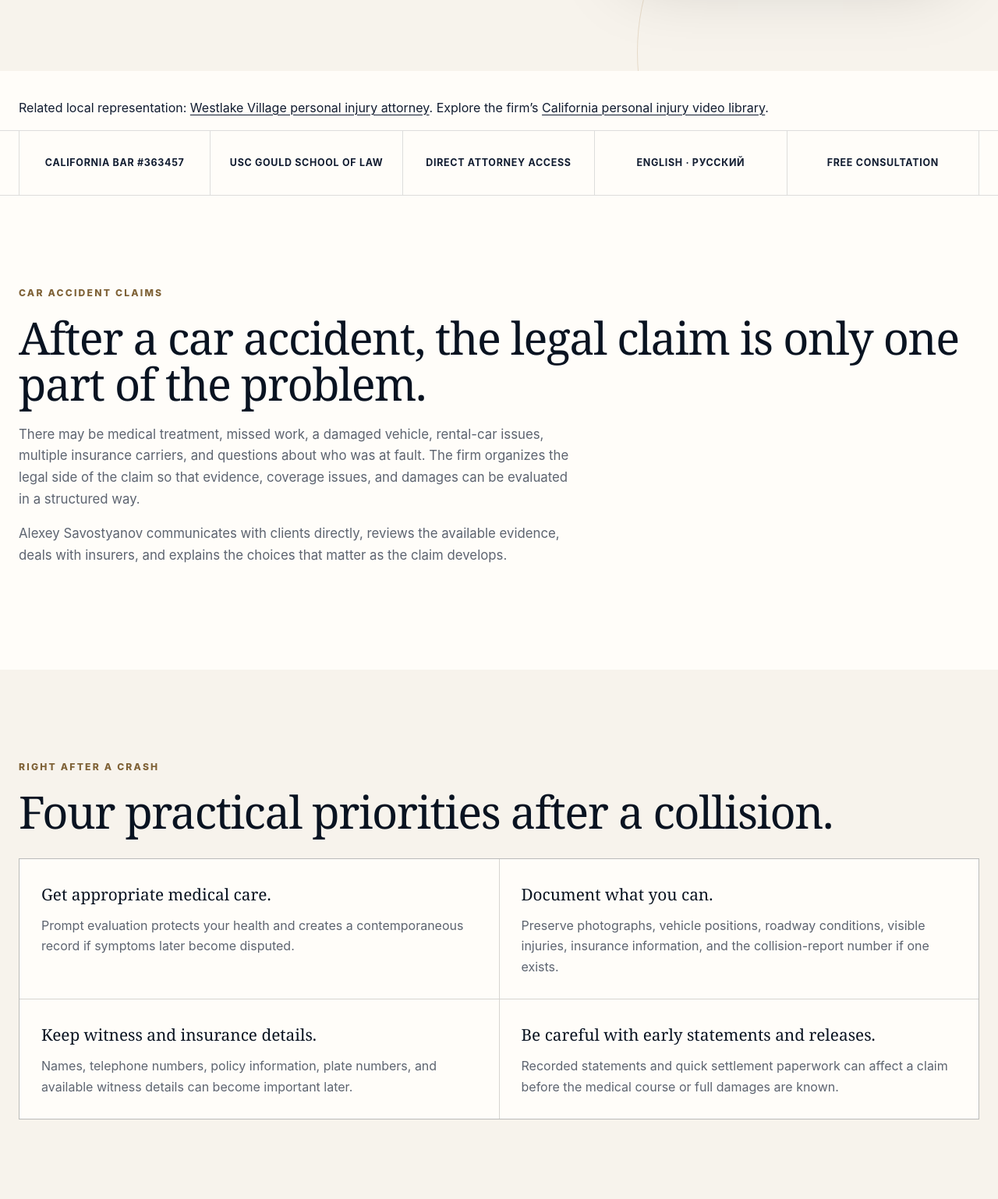
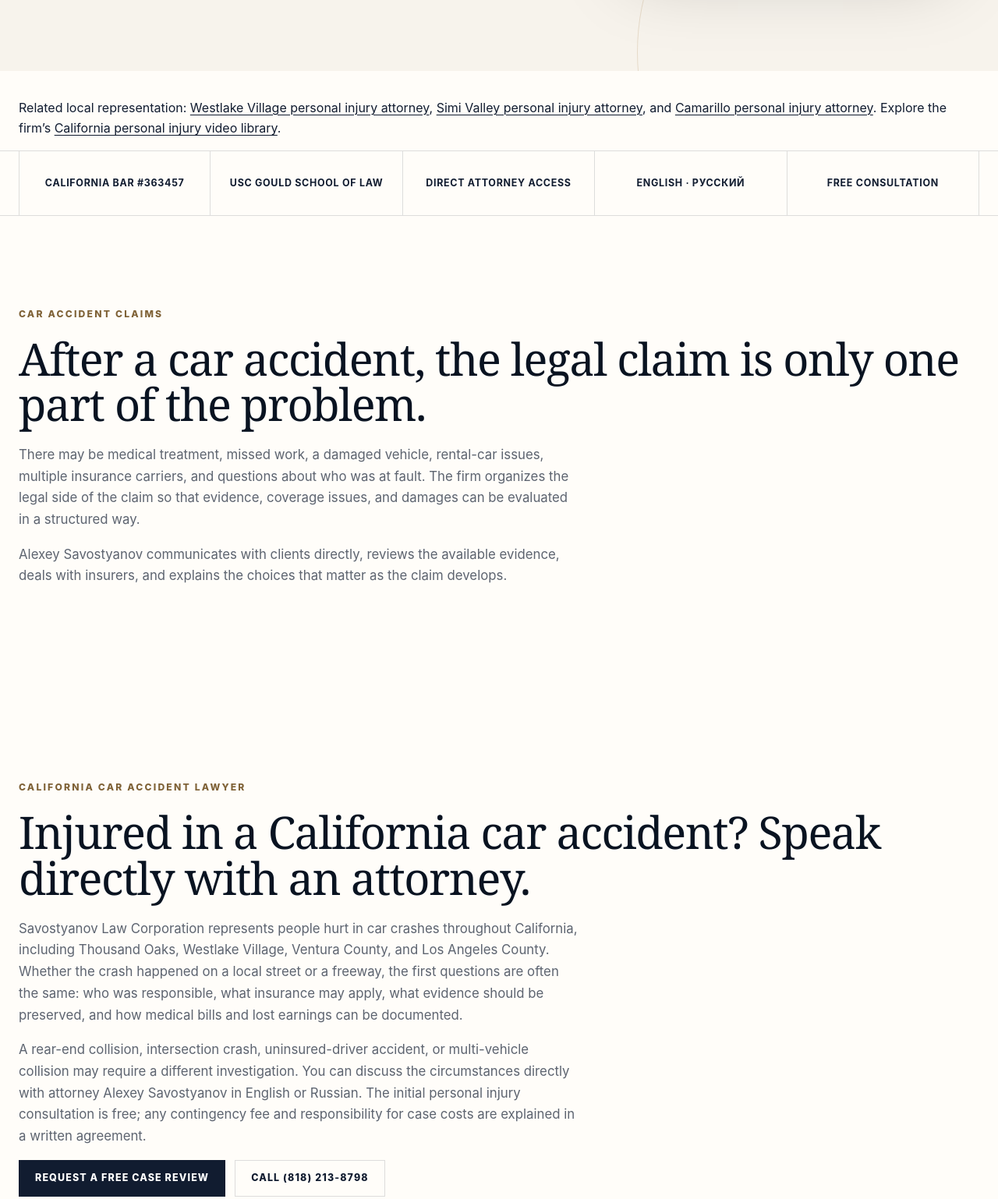
Before and after one commit to savostyanovlaw/thousandoaksinjury-automation, a plain HTML site: page website/car-accident-lawyer/index.html in a window 1280 px wide. Shown: the part 940-2478 px from the top of the page at 78% size. Drawn offline with Linux system fonts and the light colour scheme.

Commit message:
SEO: improve California car accident intent and conversion section (#164)
* seo: strengthen statewide car accident intent and attorney contact section

* Improve internal links to existing Ventura County PI pages

```diff
--- a/website/car-accident-lawyer/index.html
+++ b/website/car-accident-lawyer/index.html
@@ -49,8 +49,9 @@
 <main id="main">
 <div class="wrap breadcrumb"><a href="/">Home</a> &rsaquo; <span aria-current="page">Thousand Oaks Car Accident Lawyer</span></div>
 <section class="hero"><div class="wrap hero-grid"><div class="hero-copy reveal"><p class="hero-eyebrow">CALIFORNIA CAR ACCIDENT REPRESENTATION</p><h1>Thousand Oaks Car Accident Lawyer</h1><p class="lede">A serious collision can create medical, financial, and insurance problems all at once. As a Thousand Oaks car accident attorney, Alexey Savostyanov handles California car accident claims directly with clients from a Westlake Village office near Thousand Oaks.</p><p>For people searching for a <strong>car accident lawyer in Thousand Oaks</strong>, this is the firm’s primary resource for motor-vehicle injury claims. It explains the insurance, liability, evidence, damages, and deadline issues that commonly arise after a California crash.</p><div class="btn-row"><a class="btn btn-primary" href="#contact">Free Case Review</a><a class="btn btn-secondary" href="tel:+18182138798">Call (818) 213-8798</a></div><div class="hero-contact"><a href="mailto:attorney@savostyanovlaw.com">attorney@savostyanovlaw.com</a><span>English · Русский</span></div><p class="fine-print">Free and confidential consultation. No obligation to hire the firm.</p></div><figure class="hero-portrait reveal"><img src="/images/alexey-savostyanov.jpg" width="900" height="1100" alt="Attorney Alexey Savostyanov" fetchpriority="high"></figure></div></section>
-<div class="wrap" style="padding-top:18px"><p>Related local representation: <a href="/westlake-village/">Westlake Village personal injury attorney</a>. Explore the firm’s <a href="/videos/">California personal injury video library</a>.</p></div><section class="trust-strip" aria-label="Firm credentials"><div class="wrap"><a href="https://apps.calbar.ca.gov/attorney/Licensee/Detail/363457">California Bar #363457</a><span>USC Gould School of Law</span><span>Direct Attorney Access</span><span>English · Русский</span><span>Free Consultation</span></div></section>
+<div class="wrap" style="padding-top:18px"><p>Related local representation: <a href="/westlake-village/">Westlake Village personal injury attorney</a>, <a href="/simi-valley/">Simi Valley personal injury attorney</a>, and <a href="/camarillo/">Camarillo personal injury attorney</a>. Explore the firm’s <a href="/videos/">California personal injury video library</a>.</p></div><section class="trust-strip" aria-label="Firm credentials"><div class="wrap"><a href="https://apps.calbar.ca.gov/attorney/Licensee/Detail/363457">California Bar #363457</a><span>USC Gould School of Law</span><span>Direct Attorney Access</span><span>English · Русский</span><span>Free Consultation</span></div></section>
 <section class="section" id="overview"><div class="wrap"><p class="eyebrow">Car Accident Claims</p><h2>After a car accident, the legal claim is only one part of the problem.</h2><div class="intro-text"><p>There may be medical treatment, missed work, a damaged vehicle, rental-car issues, multiple insurance carriers, and questions about who was at fault. The firm organizes the legal side of the claim so that evidence, coverage issues, and damages can be evaluated in a structured way.</p><p>Alexey Savostyanov communicates with clients directly, reviews the available evidence, deals with insurers, and explains the choices that matter as the claim develops.</p></div></div></section>
+<section class="section" id="california-car-accident-lawyer"><div class="wrap"><p class="eyebrow">California Car Accident Lawyer</p><h2>Injured in a California car accident? Speak directly with an attorney.</h2><p class="measure">Savostyanov Law Corporation represents people hurt in car crashes throughout California, including Thousand Oaks, Westlake Village, Ventura County, and Los Angeles County. Whether the crash happened on a local street or a freeway, the first questions are often the same: who was responsible, what insurance may apply, what evidence should be preserved, and how medical bills and lost earnings can be documented.</p><p class="measure">A rear-end collision, intersection crash, uninsured-driver accident, or multi-vehicle collision may require a different investigation. You can discuss the circumstances directly with attorney Alexey Savostyanov in English or Russian. The initial personal injury consultation is free; any contingency fee and responsibility for case costs are explained in a written agreement.</p><div class="btn-row"><a class="btn btn-primary" href="#contact">Request a Free Case Review</a><a class="btn btn-secondary" href="tel:+18182138798">Call (818) 213-8798</a></div></div></section>
 <section class="section section-alt" id="after-collision"><div class="wrap"><p class="eyebrow">Right After a Crash</p><h2>Four practical priorities after a collision.</h2><div class="card-grid"><article class="card"><h3>Get appropriate medical care.</h3><p>Prompt evaluation protects your health and creates a contemporaneous record if symptoms later become disputed.</p></article><article class="card"><h3>Document what you can.</h3><p>Preserve photographs, vehicle positions, roadway conditions, visible injuries, insurance information, and the collision-report number if one exists.</p></article><article class="card"><h3>Keep witness and insurance details.</h3><p>Names, telephone numbers, policy information, plate numbers, and available witness details can become important later.</p></article><article class="card"><h3>Be careful with early statements and releases.</h3><p>Recorded statements and quick settlement paperwork can affect a claim before the medical course or full damages are known.</p></article></div></div></section>
 <section class="cinematic-section"><div class="wrap reveal"><p class="eyebrow">Insurance Strategy</p><h2>The insurer's first position is not the final word.</h2><p>Liability, causation, medical treatment, policy limits, comparative fault, and the value of claimed losses can all become points of dispute. A careful claim is built from evidence rather than from assumptions about what an adjuster will accept.</p></div></section>
 <section class="section" id="types"><div class="wrap"><p class="eyebrow">Common Collision Patterns</p><h2>Different crashes create different evidence questions.</h2><div class="card-grid"><article class="card"><h3>Rear-End Collisions</h3><p>Often associated with stop-and-go traffic, freeway congestion, and signals. The circumstances still matter when fault is disputed.</p></article><article class="card"><h3>Intersection and Left-Turn Crashes</h3><p>Signal phase, right of way, sight lines, vehicle positions, and witness accounts can become central.</p></article><article class="card"><h3>Freeway and Lane-Change Crashes</h3><p>Speed, merge behavior, lane position, and multiple-vehicle involvement can complicate liability analysis.</p></article><article class="card"><h3>Distracted Driving</h3><p>Phone use, inattention, navigation, and delayed reaction can become relevant to how the collision occurred.</p></article><article class="card"><h3>Impaired or Reckless Driving</h3><p>Speed, unsafe maneuvers, intoxication evidence, and law-enforcement records may materially affect the case.</p></article><article class="card"><h3>Roadway or Third-Party Issues</h3><p>Some crashes raise questions about a commercial vehicle, road condition, obstruction, or another responsible party beyond the drivers.</p></article></div></div></section>
```
